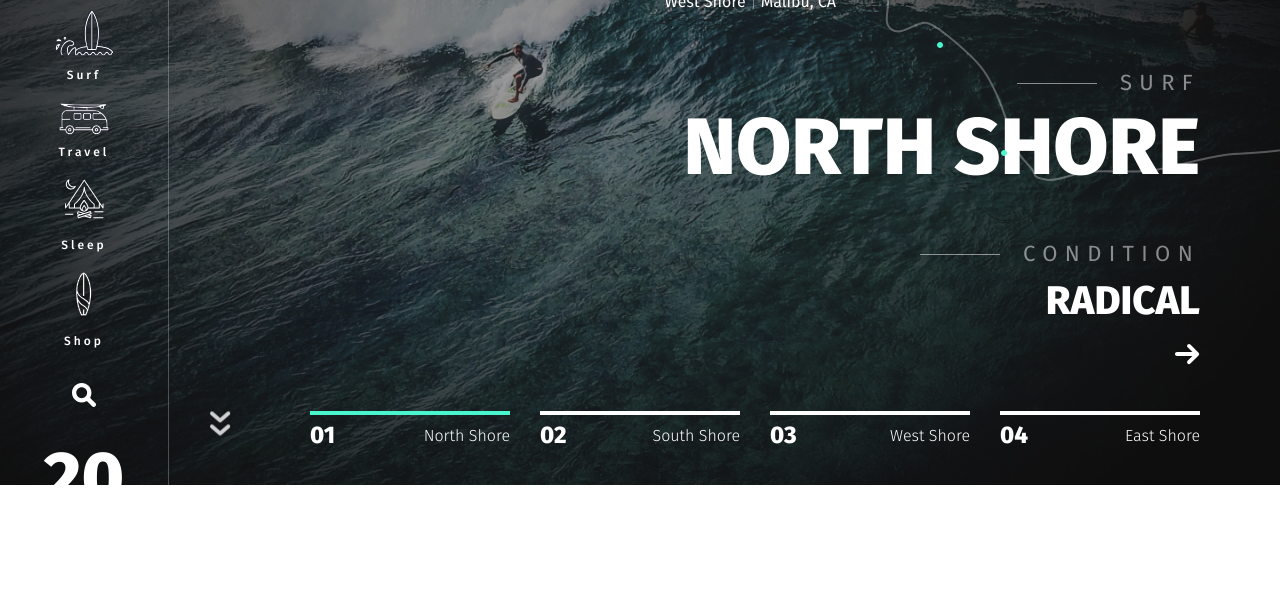
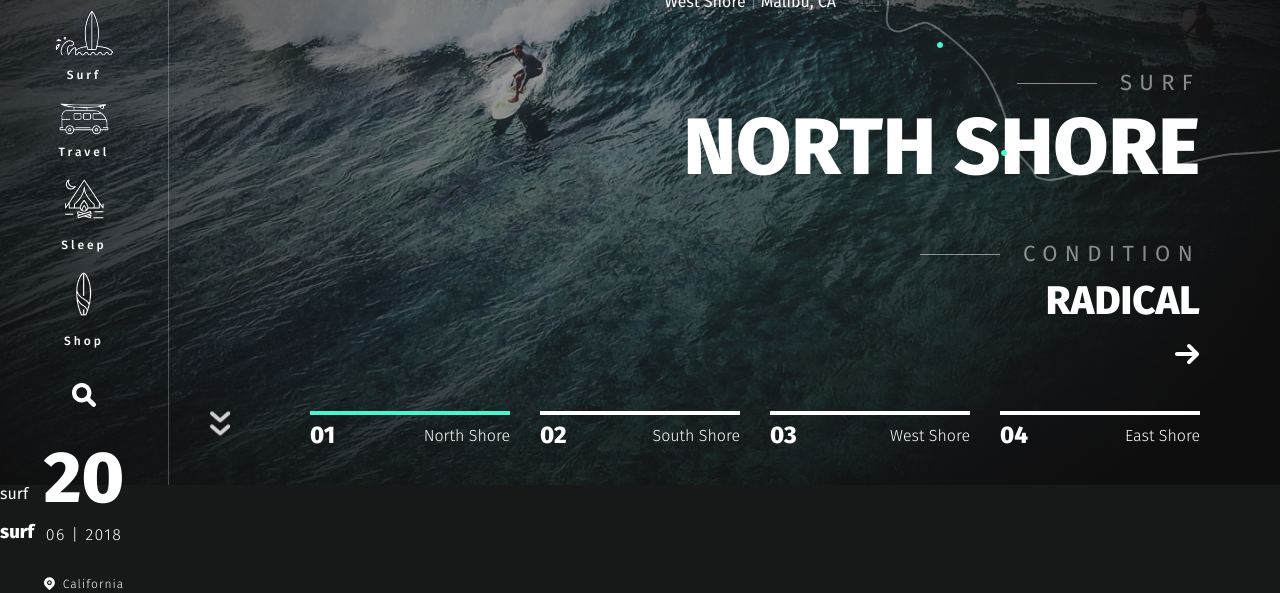
Before and after one commit to Serhii-Shmyhelskyi/surf, a website: page app/index.html in a window 1280 px wide. Shown: the part 315-908 px from the top of the page. Drawn offline with nearby package versions, Linux system fonts and the light colour scheme.

Commit message:
global scss

```diff
--- a/app/index.html
+++ b/app/index.html
@@ -175,6 +175,15 @@
         </div>
     </header>
 
+    <section class="surf">
+        <div class="title">
+            <span>
+                surf
+                <h3>surf</h3>
+            </span>
+        </div>
+    </section>
+
 
     <script src="https://ajax.googleapis.com/ajax/libs/jquery/3.5.1/jquery.min.js"></script>
     <script src="js/libs.min.js"></script>
--- a/app/scss/_global.scss
+++ b/app/scss/_global.scss
@@ -2,10 +2,13 @@ body {
     font-family: 'Fira Sans', sans-serif;
     font-weight: 400;
     font-size: 16px;
+    background-color: #171919;
+    color: #fff;
 }
 a{
     display: inline-block;
     text-decoration: none;
+    color: #fff;
 }
 
 ul,
--- a/app/scss/style.scss
+++ b/app/scss/style.scss
@@ -23,7 +23,6 @@
     right: 80px;
     bottom: 116px;
     text-align: right;
-    color: #fff;
     text-transform: uppercase;
 }
 
@@ -67,7 +66,6 @@
     bottom: 36px;
     max-width: 920px;
     width: 100%;
-    color: #fff;
     .slick-current {
         .dots-box {
             border-top: 4px solid $green;
@@ -102,7 +100,6 @@
     border-right: 1px solid rgba(#fff, .25);
     height: 100vh;
     text-align: center;
-    color: #fff;
 }
 
 .header__title {
@@ -110,7 +107,6 @@
     font-size: 200px;
     line-height: 156px;
     text-transform: uppercase;
-    color: #fff;
     opacity: 0.07;
     max-width: 467px;
     position: absolute;
@@ -122,7 +118,6 @@
 .menu {
     padding-top: 40px;
     a{
-    color: #fff;
         span {
             display: block;
             font-weight: 500;
```
Also changed, not shown: app/css/style.min.css.
